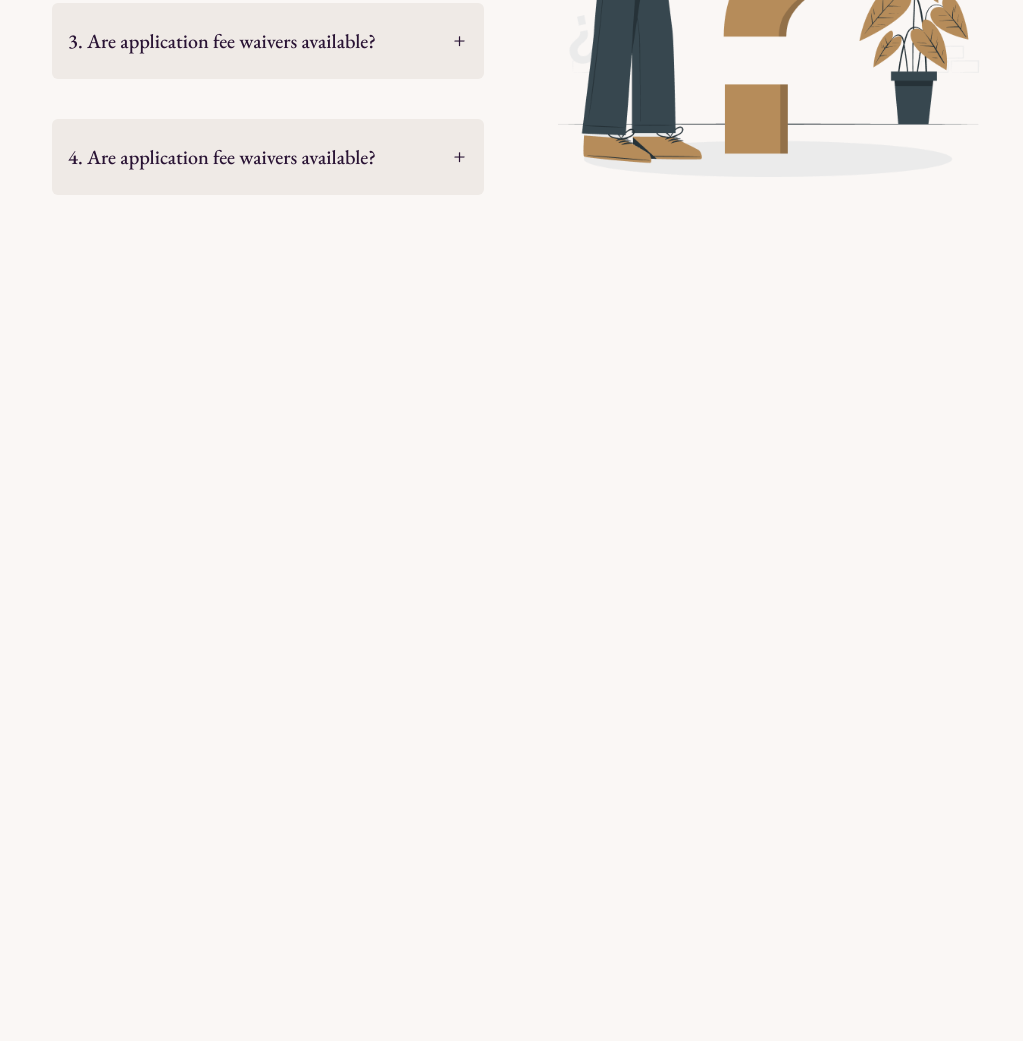
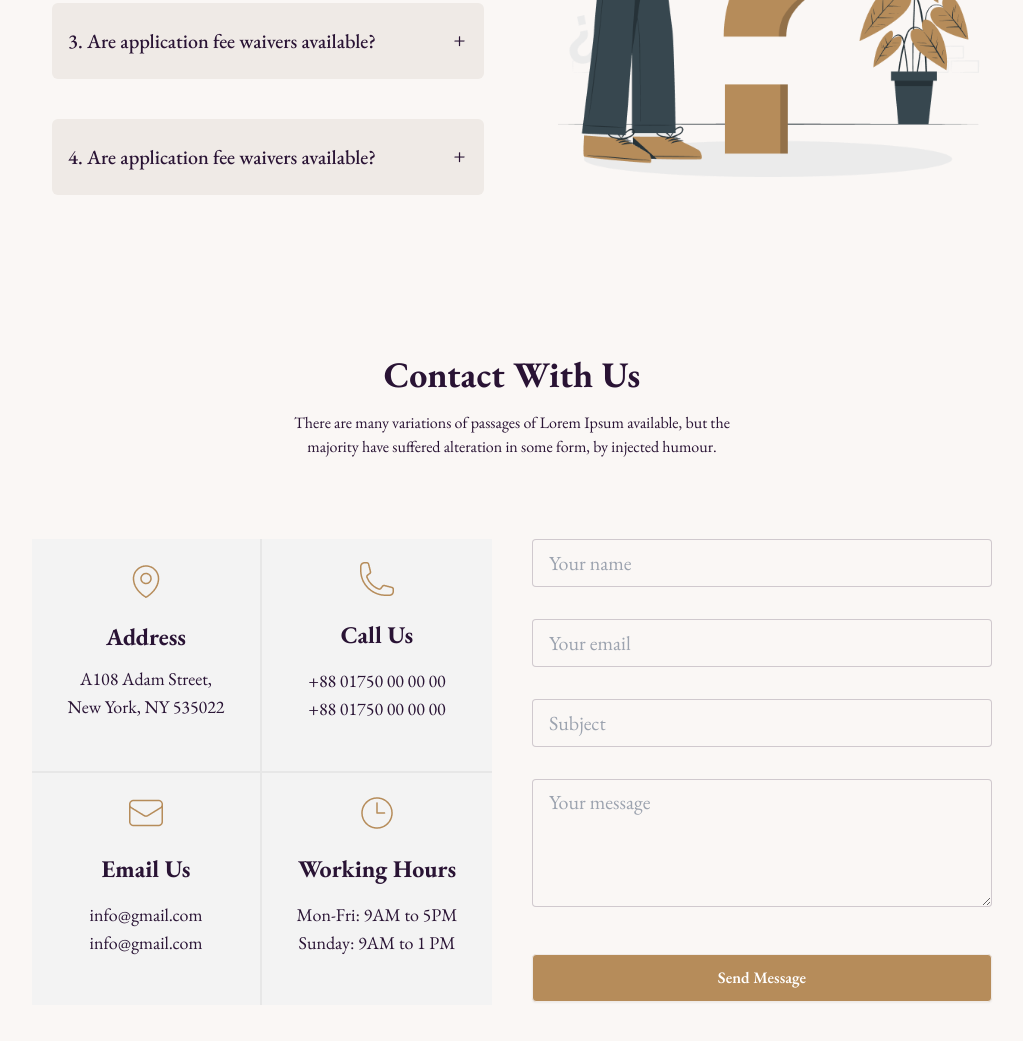
Before and after one commit to MdAfsarHossain/Legal-Solutions, a plain HTML site: page index.html in a window 1280 px wide. Shown: the part 3533-4574 px from the top of the page, without its empty margins (128-1151 px from the left). Before the commit the page ends 3848 px from the top, so only its background shows below. Drawn offline with nearby package versions, Linux system fonts and the light colour scheme.

Commit message:
Contact Us section Code added

```diff
--- a/index.html
+++ b/index.html
@@ -631,6 +631,129 @@
           </div>
         </div>
       </section>
+
+      <!-- Contact With Us -->
+      <section
+        class="ml-5 mr-5 md:ml-10 md:mr-10 lg:ml-40 lg:mr-40 md:mx-auto mt-20 mb-20"
+      >
+        <!-- Heading -->
+        <div class="container md:px-10 lg:px-40 py-10 mb-10">
+          <h1 class="text-4xl font-bold text-center mb-4">Contact With Us</h1>
+          <p class="text-center text-base px-20">
+            There are many variations of passages of Lorem Ipsum available, but
+            the majority have suffered alteration in some form, by injected
+            humour.
+          </p>
+        </div>
+
+        <!-- Cards -->
+        <div class="flex flex-col lg:flex-row gap-10">
+          <div class="flex-1 grid grid-cols-1 md:grid-cols-2">
+            <!-- Cards -1 -->
+            <div
+              class="flex flex-col justify-center items-center bg-[#F3F3F3] border-b-2 border-[#E7E7E7] md:border-r-2 py-5"
+            >
+              <figure class="mb-5">
+                <img
+                  src="./images/location.png"
+                  alt="Shoes"
+                  class="rounded-xl"
+                />
+              </figure>
+              <div class="flex flex-col items-center text-center mb-5">
+                <h2 class="font-bold text-2xl mb-3">Address</h2>
+                <p class="text-center text-lg mb-2">
+                  A108 Adam Street,
+                  <br />
+                  New York, NY 535022
+                </p>
+              </div>
+            </div>
+
+            <!-- Cards -2 -->
+            <div
+              class="flex flex-col justify-center items-center bg-[#F3F3F3] border-b-2 border-[#E7E7E7] py-5"
+            >
+              <figure class="mb-5">
+                <img src="./images/call.png" alt="Shoes" class="rounded-xl" />
+              </figure>
+              <div
+                class="flex flex-col justify-center items-center text-center mb-5"
+              >
+                <h2 class="font-bold text-2xl">Call Us</h2>
+                <p class="px-5 pb-0 text-center text-lg mt-4 mb-2">
+                  +88 01750 00 00 00
+                  <br />
+                  +88 01750 00 00 00
+                </p>
+              </div>
+            </div>
+
+            <!-- Cards -3 -->
+            <div
+              class="flex flex-col justify-center items-center bg-[#F3F3F3] border-[#E7E7E7] border-b-2 md:border-b-0 md:border-r-2 py-5"
+            >
+              <figure class="mb-5">
+                <img src="./images/email.png" alt="Shoes" class="rounded-xl" />
+              </figure>
+              <div
+                class="flex flex-col justify-center items-center text-center mb-5"
+              >
+                <h2 class="font-bold text-2xl">Email Us</h2>
+                <p class="px-5 pb-0 text-center text-lg mt-4 mb-2">
+                  info@gmail.com
+                  <br />
+                  info@gmail.com
+                </p>
+              </div>
+            </div>
+
+            <!-- Cards -4 -->
+            <div
+              class="flex flex-col justify-center items-center bg-[#F3F3F3] border-[#E7E7E7] py-5"
+            >
+              <figure class="mb-5">
+                <img src="./images/time.png" alt="Shoes" class="rounded-xl" />
+              </figure>
+              <div class="items-center text-center mb-5">
+                <h2 class="font-bold text-2xl">Working Hours</h2>
+                <p class="px-5 pb-0 text-center text-lg mt-4 mb-2">
+                  Mon-Fri: 9AM to 5PM
+                  <br />
+                  Sunday: 9AM to 1 PM
+                </p>
+              </div>
+            </div>
+          </div>
+          <div class="flex-1">
+            <input
+              type="text"
+              placeholder="Your name"
+              class="input input-bordered rounded w-full py-5 mb-8 text-xl"
+            />
+            <input
+              type="email"
+              placeholder="Your email"
+              class="input input-bordered rounded w-full py-5 mb-8 text-xl"
+            />
+            <input
+              type="text"
+              placeholder="Subject"
+              class="input rounded input-bordered w-full py-5 mb-8 text-xl"
+            />
+
+            <textarea
+              class="mb-10 rounded textarea textarea-bordered w-full text-xl h-32"
+              placeholder="Your message"
+            ></textarea>
+            <button
+              class="btn bg-primary-color text-white rounded hover:text-black hover:bg-white hover:border-primary-color text-center w-full py-5 px-10 flex flex-col justify-center items-center text-base"
+            >
+              Send Message
+            </button>
+          </div>
+        </div>
+      </section>
     </main>
 
     <!-- Flowbite Script -->
```
